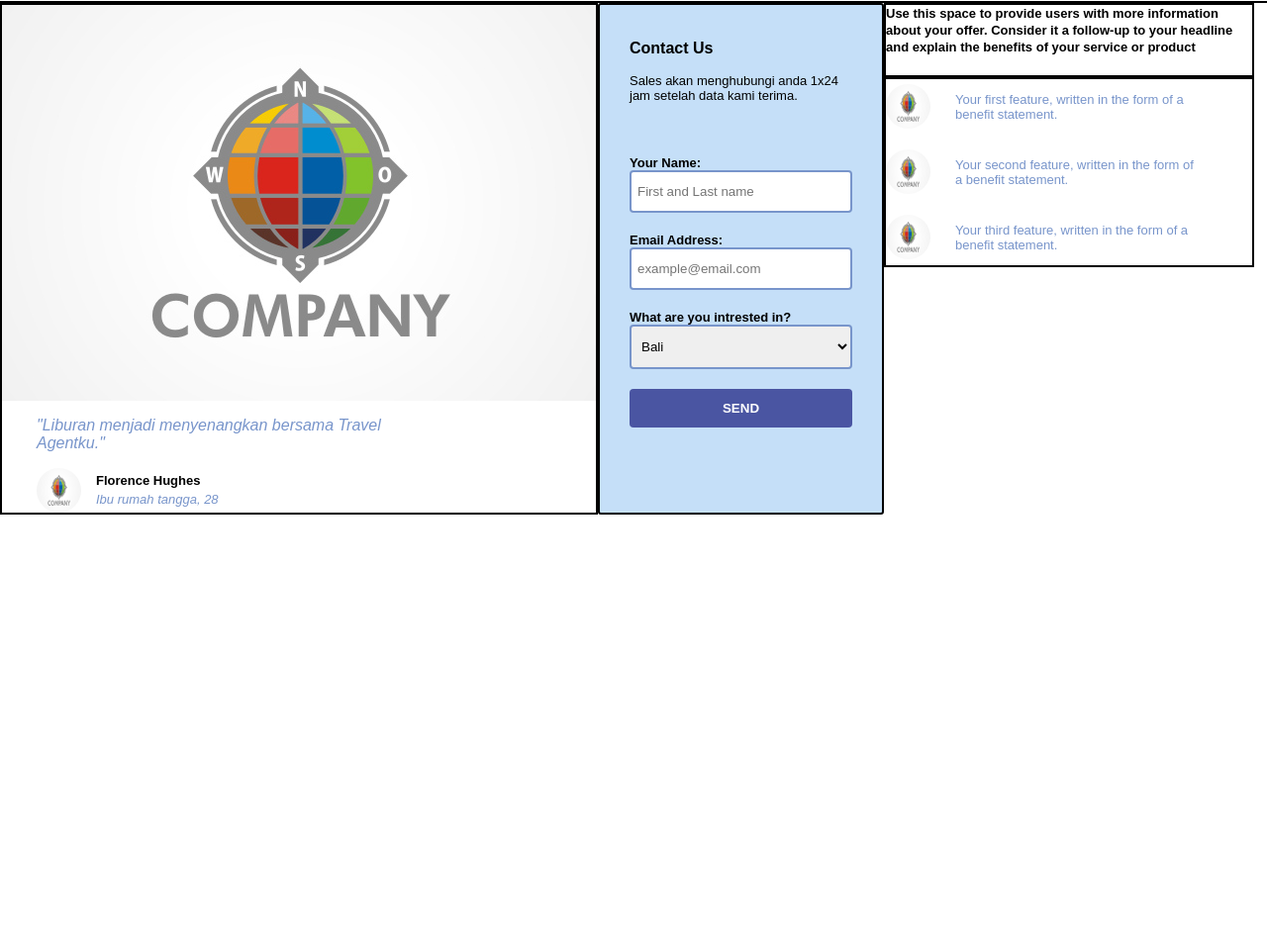
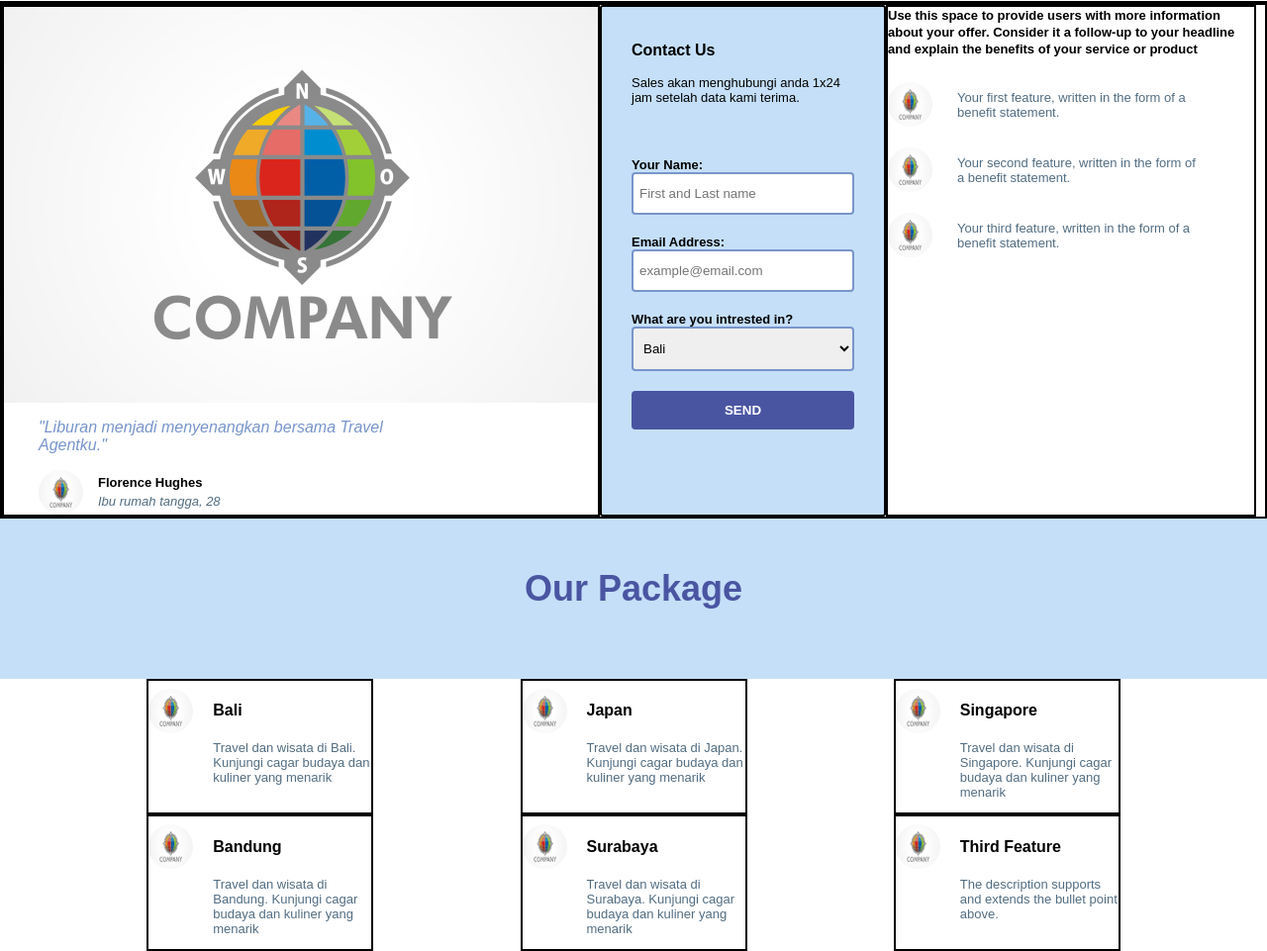
Before and after one commit to mikungg/cobacobaclone, a plain HTML site: page index.html in a window 1280 px wide. Shown: the part 223-1184 px from the top of the page at 99% size. Before the commit the page ends 800 px from the top, so only its background shows below. Drawn offline with Linux system fonts and the light colour scheme.

Commit message:
Created Our Package section

```diff
--- a/css/style.css
+++ b/css/style.css
@@ -23,7 +23,7 @@ h1 {
     color: #4A55A2;
 }
 
-h4 {
+#company-name > h4 {
     color: #7895CB;
 }
 
@@ -62,9 +62,16 @@ h4 {
     border-bottom-right-radius: 4px;
 }
 
+/* MAIN */
+main {
+    display: flex;
+    flex-direction: column;
+}
+
 /* HOME */
 #home {
     display: flex;
+    border: 2px solid;
 }
 
 /* HOME SLIDESHOW */
@@ -107,7 +114,7 @@ h4 {
 }
 
 #slideshow > div > div > #job {
-    color: #7895CB;
+    color: #526D82;
     font-size: small;
     font-style: italic;
     margin: 4px 0px 0px 0px;
@@ -176,6 +183,7 @@ h4 {
 #benefit {
     display: flex;
     flex-direction: column;
+    border: 2px solid;
 }
 
 #benefit-intro {
@@ -183,7 +191,6 @@ h4 {
     font-size: small;
     font-weight: bold;
     line-height: 17px;
-    border: 2px solid;
     padding-bottom: 20px;
     margin-top: 0px;
     margin-bottom: 0px;
@@ -193,7 +200,6 @@ h4 {
     display: flex;
     flex-direction: column;
     row-gap: 10px;
-    border: 2px solid;
 }
 
 .ben-point {
@@ -211,6 +217,46 @@ h4 {
 
 .ben-text {
     width: 250px;
-    color: #7895CB;
+    color: #526D82;
     font-size: small;
 }
+
+/* PACKAGE */
+#package {
+    display: flex;
+    flex-direction: column;
+}
+
+#package > #pack-intro {
+    font-size: x-large;
+    text-align: center;
+    color: #4A55A2;
+    background-color: #C5DFF8;
+    justify-content: center;
+    padding-top: 20px;
+    padding-bottom: 40px;
+}
+
+.pack-container {
+    display: flex;
+    justify-content: space-evenly;
+}
+
+.pack-items {
+    display: flex;
+    border: 2px solid;
+}
+
+.pack-items > img {
+    width: 45px;
+    height: 45px;
+    border-radius: 50%;
+    margin-top: 8px;
+    margin-right: 20px;
+}
+
+.pack-items-text > p {
+    width: 160px;
+    color: #526D82;
+    font-size: small;
+}
--- a/index.html
+++ b/index.html
@@ -94,7 +94,55 @@
             </section>
             <!-- OUR PACKAGE -->
             <section id="package">
-
+                <div id="pack-intro" class="pack-container">
+                    <h2>Our Package</h2>
+                </div>
+                <div id="pack-row1" class="pack-container">
+                    <div class="pack-items">
+                        <img src="assets/logo.jpg" alt="ini pointer">
+                        <div class="pack-items-text">
+                            <h4>Bali</h4>
+                            <p>Travel dan wisata di Bali. Kunjungi cagar budaya dan kuliner yang menarik</p>
+                        </div>
+                    </div>
+                    <div class="pack-items">
+                        <img src="assets/logo.jpg" alt="ini pointer">
+                        <div class="pack-items-text">
+                            <h4>Japan</h4>
+                            <p>Travel dan wisata di Japan. Kunjungi cagar budaya dan kuliner yang menarik</p>
+                        </div>
+                    </div>
+                    <div class="pack-items">
+                        <img src="assets/logo.jpg" alt="ini pointer">
+                        <div class="pack-items-text">
+                            <h4>Singapore</h4>
+                            <p>Travel dan wisata di Singapore. Kunjungi cagar budaya dan kuliner yang menarik</p>
+                        </div>
+                    </div>
+                </div>
+                <div id="pack-row2" class="pack-container">
+                    <div class="pack-items">
+                        <img src="assets/logo.jpg" alt="ini pointer">
+                        <div class="pack-items-text">
+                            <h4>Bandung</h4>
+                            <p>Travel dan wisata di Bandung. Kunjungi cagar budaya dan kuliner yang menarik</p>
+                        </div>
+                    </div>
+                    <div class="pack-items">
+                        <img src="assets/logo.jpg" alt="ini pointer">
+                        <div class="pack-items-text">
+                            <h4>Surabaya</h4>
+                            <p>Travel dan wisata di Surabaya. Kunjungi cagar budaya dan kuliner yang menarik</p>
+                        </div>
+                    </div>
+                    <div class="pack-items">
+                        <img src="assets/logo.jpg" alt="ini pointer">
+                        <div class="pack-items-text">
+                            <h4>Third Feature</h4>
+                            <p>The description supports and extends the bullet point above.</p>
+                        </div>
+                    </div>
+                </div>
             </section>
             <!-- CALL TO ACTION -->
             <section id="call-us">
```
